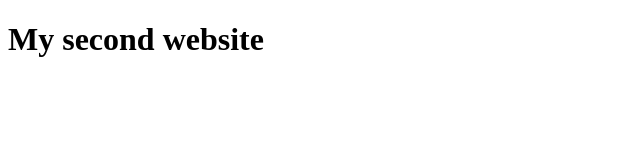
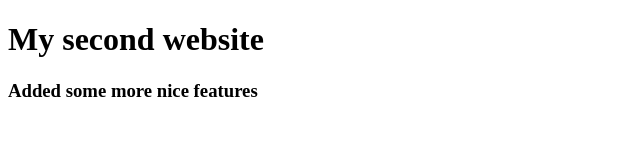
Before and after one commit to jhankarmahbub5/my-second-website, a plain HTML site: page index.html in a window 1280 px wide. Shown: the whole page, without its empty margins (0-640 px from the left). Drawn offline with Linux system fonts and the light colour scheme.

Commit message:
added more features

```diff
--- a/index.html
+++ b/index.html
@@ -7,5 +7,6 @@
 </head>
 <body>
     <h1>My second website</h1>
+    <h3>Added some more nice features</h3>
 </body>
 </html>
```
